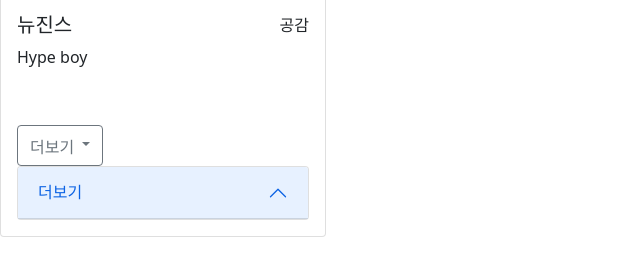
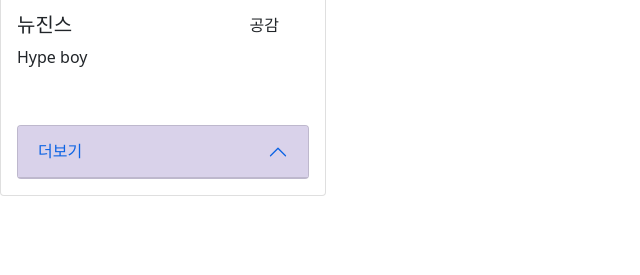
Before and after one commit to ooheunda/node4th-music-is-my-life-web, a plain HTML site: page card.html in a window 1280 px wide. Shown: the part 247-522 px from the top of the page, without its empty margins (0-640 px from the left). Drawn offline with nearby package versions, Linux system fonts and the light colour scheme.

Commit message:
더보기란 색깔 변경

```diff
--- a/card.html
+++ b/card.html
@@ -20,12 +20,21 @@
 
         .card-text3 {
             text-align: right;
-            transform: translateY(-300%);
+            transform: translate(-30px, -72px);
         }
 
         .col {
             width: 350px;
         }
+
+        .accordion-item {
+            background-color: #d9d2ea;
+        }
+
+        .accordion-button:not(.collapsed) {
+            background-color: #d9d2ea;
+        }
+
     </style>
 </head>
 
@@ -40,11 +49,6 @@
                         <h5 class="card-title">뉴진스</h5>
                         <p class="card-text">Hype boy</p>
                         <p class="card-text3">공감</p>
-                        <button class="btn btn-outline-secondary dropdown-toggle" type="button"
-                            data-bs-toggle="dropdown" aria-expanded="false">
-                            <font style="vertical-align: inherit;">
-                                <font style="vertical-align: inherit;">더보기</font>
-                        </button>
                         <div class="accordion" id="accordionExample">
                             <div class="accordion-item">
                                 <h2 class="accordion-header">
```
